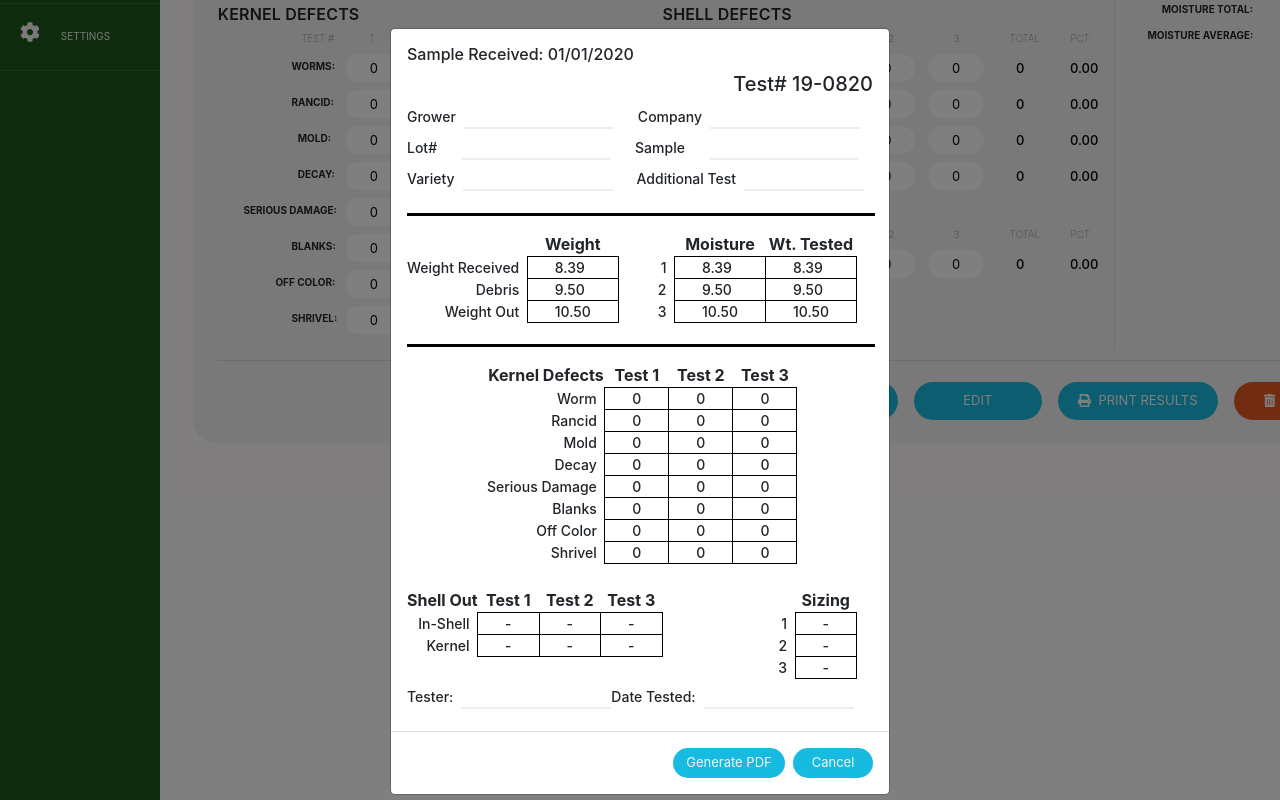
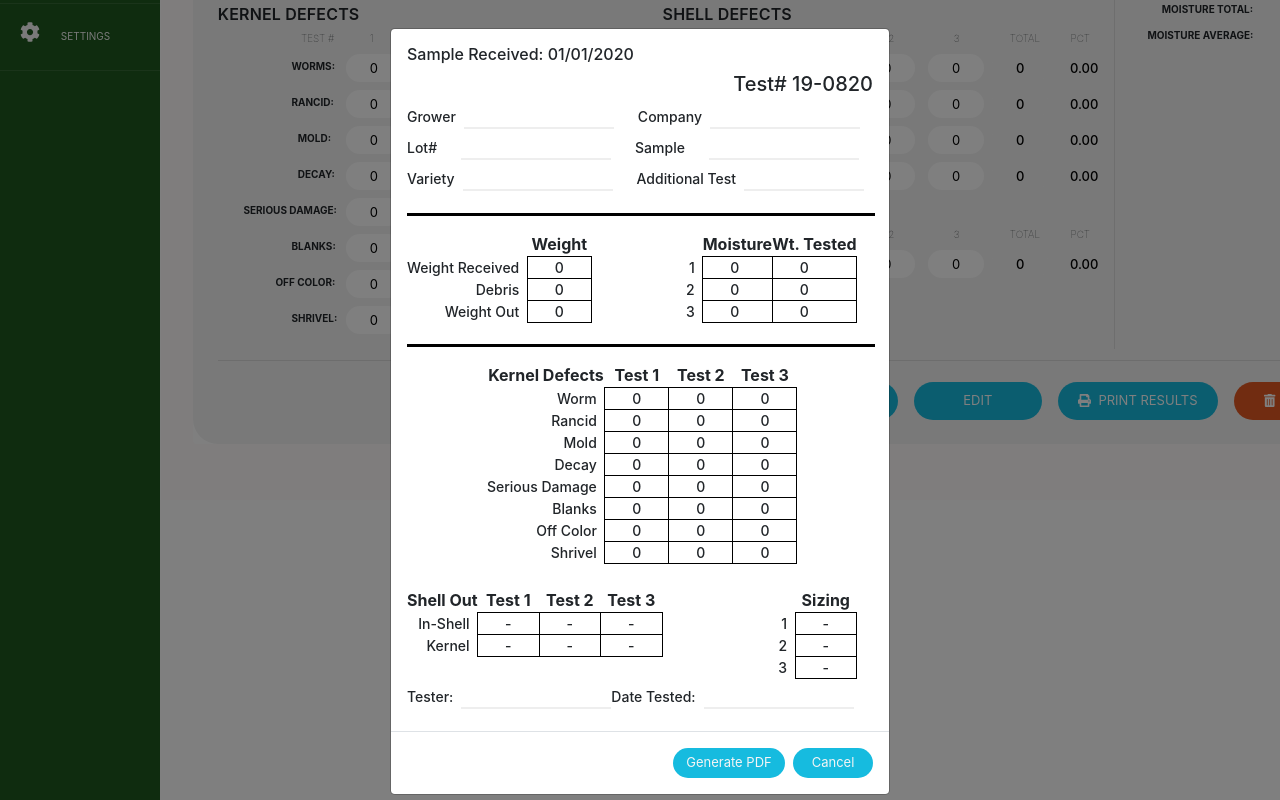
Before and after one commit to regieosano/growerspayment, a React app: page / in a window 1280 px wide. Both pictures are taken after a click on the button "PRINT RESULTS". Shown: the part 469-1269 px from the top of the page. Built offline with nearby package versions, Linux system fonts and the light colour scheme.

Commit message:
Update on Export to PDF

```diff
--- a/src/components/Modals/BaseModal/XModal.js
+++ b/src/components/Modals/BaseModal/XModal.js
@@ -8,8 +8,6 @@ function XModal({
   isModalOpen,
   onHandleToggleModal,
   modalSize,
-  modalTitle,
-  modalId,
   modalBody,
   buttonHappyText,
   buttonSadText,
--- a/src/components/Quality/Parts/SummaryReports/SummaryInHTML.js
+++ b/src/components/Quality/Parts/SummaryReports/SummaryInHTML.js
@@ -2,7 +2,7 @@ import React from "react";
 
 import "./SummaryInHTML.scss";
 
-function SummaryInHTML() {
+function SummaryInHTML({ weightIn, weightOut, debris, moistureTestArr }) {
   const dateReceived = "01/01/2020";
 
   return (
@@ -61,7 +61,7 @@ function SummaryInHTML() {
                 Weight Received &nbsp;
               </td>
               <td className='box-include label-font-size'>
-                <span className='adjust-margin'>8.39</span>
+                <span className='adjust-margin'>{weightIn}</span>
               </td>
             </tr>
             <tr>
@@ -69,7 +69,7 @@ function SummaryInHTML() {
                 Debris &nbsp;
               </td>
               <td className='box-include label-font-size'>
-                <span className='adjust-margin'>9.50</span>
+                <span className='adjust-margin'>{debris}</span>
               </td>
             </tr>
             <tr>
@@ -77,7 +77,7 @@ function SummaryInHTML() {
                 Weight Out &nbsp;
               </td>
               <td className='box-include label-font-size'>
-                <span className='adjust-margin'>10.50</span>
+                <span className='adjust-margin'>{weightOut}</span>
               </td>
             </tr>
           </tbody>
@@ -93,28 +93,28 @@ function SummaryInHTML() {
             <tr>
               <td className='align-right-data label-font-size'>1 &nbsp;</td>
               <td className='box-include label-font-size'>
-                <span className='adjust-margin'>8.39</span>
+                <span className='adjust-margin'>{moistureTestArr[0]}</span>
               </td>
               <td className='box-include label-font-size'>
-                <span className='adjust-margin'>8.39</span>
+                <span className='adjust-margin'>0</span>
               </td>
             </tr>
             <tr>
               <td className='align-right-data label-font-size'>2 &nbsp;</td>
               <td className='box-include label-font-size'>
-                <span className='adjust-margin'>9.50</span>
+                <span className='adjust-margin'>{moistureTestArr[1]}</span>
               </td>
               <td className='box-include label-font-size'>
-                <span className='adjust-margin'>9.50</span>
+                <span className='adjust-margin'>0</span>
               </td>
             </tr>
             <tr>
               <td className='align-right-data label-font-size'>3 &nbsp;</td>
               <td className='box-include label-font-size'>
-                <span className='adjust-margin'>10.50</span>
+                <span className='adjust-margin'>{moistureTestArr[2]}</span>
               </td>
               <td className='box-include label-font-size'>
-                <span className='adjust-margin'>10.50</span>
+                <span className='adjust-margin'>0</span>
               </td>
             </tr>
           </tbody>
--- a/src/components/Quality/Parts/WeightsMoisture/WeightsMoisture.js
+++ b/src/components/Quality/Parts/WeightsMoisture/WeightsMoisture.js
@@ -2,16 +2,23 @@ import React, { useState } from "react";
 
 import "./WeightsMoisture.scss";
 
-function WeightsMoisture() {
+function WeightsMoisture({ onHandleProcess }) {
   const zero = Number.parseFloat("0.00").toFixed(2);
   const [netLoss, setNetLoss] = useState(zero);
   const [moistureTotal, setMoistureTotal] = useState(zero);
   const [moistureAverage, setMoistureAverage] = useState(zero);
   const [moistureArr, setMoistureArr] = useState([0.0, 0.0, 0.0]);
 
+  const WEIGHTIN = "WEIGHTIN";
+  const WEIGHTOUT = "WEIGHTOUT";
+  const DEBRIS = "DEBRIS";
+  const MOISTURETEST1 = "MOISTURETEST 1";
+  const MOISTURETEST2 = "MOISTURETEST 2";
+  const MOISTURETEST3 = "MOISTURETEST 3";
+
   const [inOutValArr] = useState([0.0, 0.0]);
 
-  const inOutDescArr = ["IN", "OUT"];
+  const inOutDescArr = ["IN", "OUT", "NET LOSS", "DEBRIS"];
 
   const moistureDescArr = [
     "MOISTURE TEST 1",
@@ -42,6 +49,7 @@ function WeightsMoisture() {
         if (inOutValArr[1] > 0.0) {
           findTheDifference();
         }
+        onHandleProcess(0, inOutValArr[0], WEIGHTIN);
         break;
       case "OUT":
         inOutValArr[1] = numValue;
@@ -51,20 +59,31 @@ function WeightsMoisture() {
           const defaultNetLoss = 0;
           setNetLoss(defaultNetLoss.toFixed(2));
         }
+        onHandleProcess(0, inOutValArr[1], WEIGHTOUT);
         break;
-      case "moisturetest 1":
+      case "DEBRIS":
+        inOutValArr[2] = numValue;
+        onHandleProcess(0, inOutValArr[2], DEBRIS);
+        break;
+      case "MOISTURETEST 1":
         indexNum = 0;
         moisturesProcess(indexNum, numValue);
+        moistureArr[0] = numValue;
+        onHandleProcess(0, moistureArr[0], MOISTURETEST1);
         break;
 
-      case "moisturetest 2":
+      case "MOISTURETEST 2":
         indexNum = 1;
         moisturesProcess(indexNum, numValue);
+        moistureArr[1] = numValue;
+        onHandleProcess(1, moistureArr[1], MOISTURETEST2);
         break;
 
-      case "moisturetest 3":
+      case "MOISTURETEST 3":
         indexNum = 2;
         moisturesProcess(indexNum, numValue);
+        moistureArr[2] = numValue;
+        onHandleProcess(2, moistureArr[2], MOISTURETEST3);
         break;
     }
   };
@@ -93,6 +112,7 @@ function WeightsMoisture() {
         <div className='vert-line'>
           <div id='weights-moisture'>{weightsMoisture}</div>
           {inOutDescArr.map((ioDesc, index) => {
+            if (ioDesc !== "NET LOSS") {
               return (
                 <label className='wm-field' key={index}>
                   <div
@@ -112,20 +132,20 @@ function WeightsMoisture() {
                   />
                 </label>
               );
-          })}
-          {/*Net Loss  */}
-          <label htmlFor='out' className='wm-field'>
-            <div className='align-right font-format-small' id='netlosslabel'>
+            } else {
+              return (
+                <label htmlFor='out' className='wm-field' key={index}>
+                  <div
+                    className='align-right font-format-small'
+                    id='netlosslabel'>
                     NET LOSS:
                   </div>
                   <span id='netloss'>{netLoss}</span>
                 </label>
-          <label htmlFor='debris' className='wm-field'>
-            <div className='align-right font-format-small' id='debris'>
-              DEBRIS:
-            </div>
-            <input type='text' id='debris-input' className='wm-input-size' />
-          </label>
+              );
+            }
+          })}
+
           <hr id='wm-line' />
           {moistureDescArr.map((moist, index) => {
             return (
@@ -136,7 +156,7 @@ function WeightsMoisture() {
                 <input
                   type='text'
                   id={moist.toLowerCase().replace(/\s+/, "")}
-                  name={moist.toLowerCase().replace(/\s+/, "")}
+                  name={moist.toUpperCase().replace(/\s+/, "")}
                   className='wm-input-size'
                   onClick={handleFocus}
                   defaultValue={zero}
--- a/src/components/Quality/QualityComp.js
+++ b/src/components/Quality/QualityComp.js
@@ -38,7 +38,43 @@ function QualityComp() {
     processGenerateText
   );
 
-  const printReportsBodyContent = <SummaryInHTML />;
+  const [weightIn, setWeightIn] = useState(0.0);
+  const [weightOut, setWeightOut] = useState(0.0);
+  const [debris, setDebris] = useState(0.0);
+  const [moistureTestArr, setMoistureArr] = useState([0.0, 0.0, 0.0]);
+
+  const handleProcess = (index = 0, val, key) => {
+    switch (key) {
+      case "WEIGHTIN":
+        setWeightIn(val);
+        break;
+      case "WEIGHTOUT":
+        setWeightOut(val);
+        break;
+      case "DEBRIS":
+        setDebris(val);
+      case "MOISTURETEST 1":
+      case "MOISTURETEST 2":
+      case "MOISTURETEST 3":
+        const updatedMoistureTestArr = [...moistureTestArr];
+        updatedMoistureTestArr[index] = val;
+        setMoistureArr(updatedMoistureTestArr);
+        break;
+    }
+  };
+
+  const printReportsBodyContent = (
+    <SummaryInHTML
+      weightIn={weightIn}
+      weightOut={weightOut}
+      debris={debris}
+      moistureTestArr={moistureTestArr}
+    />
+  );
+
+  const handleWeightsMoistAve = (val) => {
+    console.log(val);
+  };
 
   const togglePrintModal = ({ target: { name } }) => {
     if (name === "printResults") {
@@ -56,8 +92,10 @@ function QualityComp() {
       setButtonTextGeneratePDF("Generating PDF...");
       axios
         .post("http://localhost:7700/create-pdf", {
-          r_section1: "Regie's Section #1",
-          r_section2: "Regie's Section #2",
+          weightIn,
+          weightOut,
+          debris,
+          moistureTestArr,
         })
         .then(() => {
           axios
@@ -108,7 +146,7 @@ function QualityComp() {
                 <ProcRecLot />
               </section>
               <section className='weights'>
-                <WeightsMoisture />
+                <WeightsMoisture onHandleProcess={handleProcess} />
               </section>
               <section className='first-line'>
                 <hr />
```
Also changed, not shown: 1 other file (tests, documents, lock files or other folders). Lines whose indentation alone changed are shown as unchanged.
